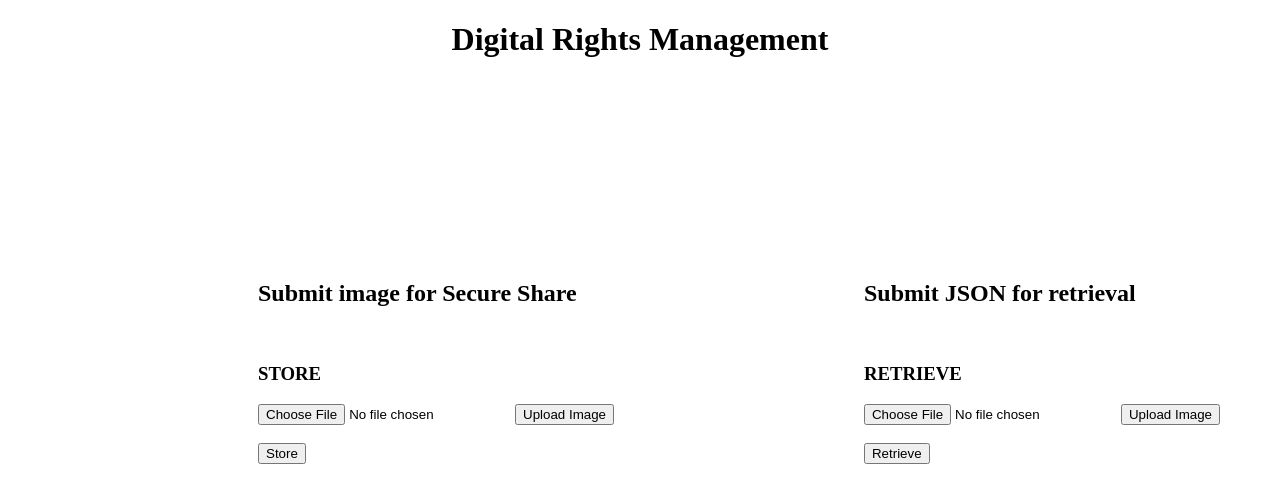
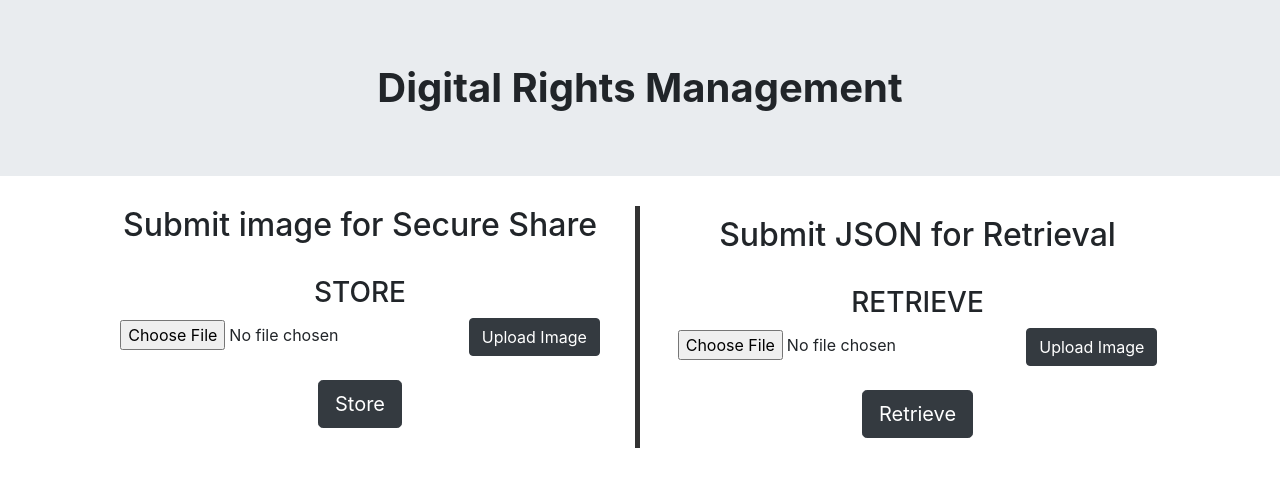
Before and after one commit to random3900/DRM-UI, a plain HTML site: page index.html in a window 1280 px wide. Drawn offline with nearby package versions, Linux system fonts and the light colour scheme.

Commit message:
Added CSS

```diff
--- a/index.html
+++ b/index.html
@@ -1,57 +1,83 @@
 <!DOCTYPE html>
 <html>
   <head>
+    <!--Bootstrap-->
+    <link
+      rel="stylesheet"
+      href="https://stackpath.bootstrapcdn.com/bootstrap/4.4.1/css/bootstrap.min.css"
+      integrity="sha384-Vkoo8x4CGsO3+Hhxv8T/Q5PaXtkKtu6ug5TOeNV6gBiFeWPGFN9MuhOf23Q9Ifjh"
+      crossorigin="anonymous"
+    />
+    <script
+      src="https://code.jquery.com/jquery-3.4.1.slim.min.js"
+      integrity="sha384-J6qa4849blE2+poT4WnyKhv5vZF5SrPo0iEjwBvKU7imGFAV0wwj1yYfoRSJoZ+n"
+      crossorigin="anonymous"
+    ></script>
+    <script
+      src="https://cdn.jsdelivr.net/npm/popper.js@1.16.0/dist/umd/popper.min.js"
+      integrity="sha384-Q6E9RHvbIyZFJoft+2mJbHaEWldlvI9IOYy5n3zV9zzTtmI3UksdQRVvoxMfooAo"
+      crossorigin="anonymous"
+    ></script>
+    <script
+      src="https://stackpath.bootstrapcdn.com/bootstrap/4.4.1/js/bootstrap.min.js"
+      integrity="sha384-wfSDF2E50Y2D1uUdj0O3uMBJnjuUD4Ih7YwaYd1iqfktj0Uod8GCExl3Og8ifwB6"
+      crossorigin="anonymous"
+    ></script>
+
+    <!--CSS-->
+    <link rel="stylesheet" href="styles.css" />
     <title>Digital Rights Management</title>
-        <style>
-            #left{
-                margin-top: 180px;
-                margin-left: 250px;
-                float: left;
-                position: relative;
-            }
-            #right{
-                margin-top: 180px;
-                margin-left: 250px;
-                float: left;
-            }
-
-
-
-        </style>
   </head>
   <body>
     <header>
-            <h1 align="center">Digital Rights Management</h1>
+      <h1 class="jumbotron jumbotron-fluid heading">
+        Digital Rights Management
+      </h1>
     </header>
-        <div id="left">
+    <div class="container">
+      <div class="row" style="margin: 0">
+        <!--Store-->
+
+        <div id="left" class="col col-lg-6">
           <h2>Submit image for Secure Share</h2>
-            <br>
+          <br />
           <h3>STORE</h3>
           <form action="upload.php" method="post" enctype="multipart/form-data">
-                <input type="file" name="fileToUpload" id="fileToUpload">
+            <input type="file" name="fileToUpload" id="fileToUpload" />
 
-                <input type="submit" value="Upload Image" name="submit">
-                <br><br>
-                <button>Store</button>
+            <input
+              type="submit"
+              value="Upload Image"
+              name="submit"
+              type="button"
+              class="btn btn-dark btn"
+            />
+
+            <br /><br />
+            <button type="button" class="btn btn-dark btn-lg">Store</button>
           </form>
+        </div>
 
-
-        </div>
-        <div id="right">
-            <h2>Submit JSON for retrieval</h2>
-            <br>
+        <!--Retrieve-->
+        <div id="right" class="col col-lg-6">
+          <h2>Submit JSON for Retrieval</h2>
+          <br />
           <h3>RETRIEVE</h3>
           <form action="upload.php" method="post" enctype="multipart/form-data">
-                <input type="file" name="fileToUpload" id="fileToUpload">
+            <input type="file" name="fileToUpload" id="fileToUpload" />
 
-                <input type="submit" value="Upload Image" name="submit">
-                <br><br>
-                <button>Retrieve</button>
+            <input
+              type="submit"
+              value="Upload Image"
+              name="submit"
+              type="button"
+              class="btn btn-dark btn"
+            />
+            <br /><br />
+            <button type="button" class="btn btn-dark btn-lg">Retrieve</button>
           </form>
-
-
         </div>
-
+      </div>
+    </div>
   </body>
-
 </html>
--- /dev/null
+++ b/styles.css
@@ -0,0 +1,20 @@
+.heading {
+    text-align: center;
+    font-weight: bold;
+    margin: 0;
+  }
+
+  #left {
+    margin: 30px auto;
+    text-align: center;
+    float: left;
+    position: relative;
+    border-right: solid 5px;
+    border-color: #323232;
+  }
+  #right {
+    margin: 30px auto;
+    text-align: center;
+    float: left;
+    padding: 10px;
+  }
```
Lines whose indentation alone changed are shown as unchanged.
